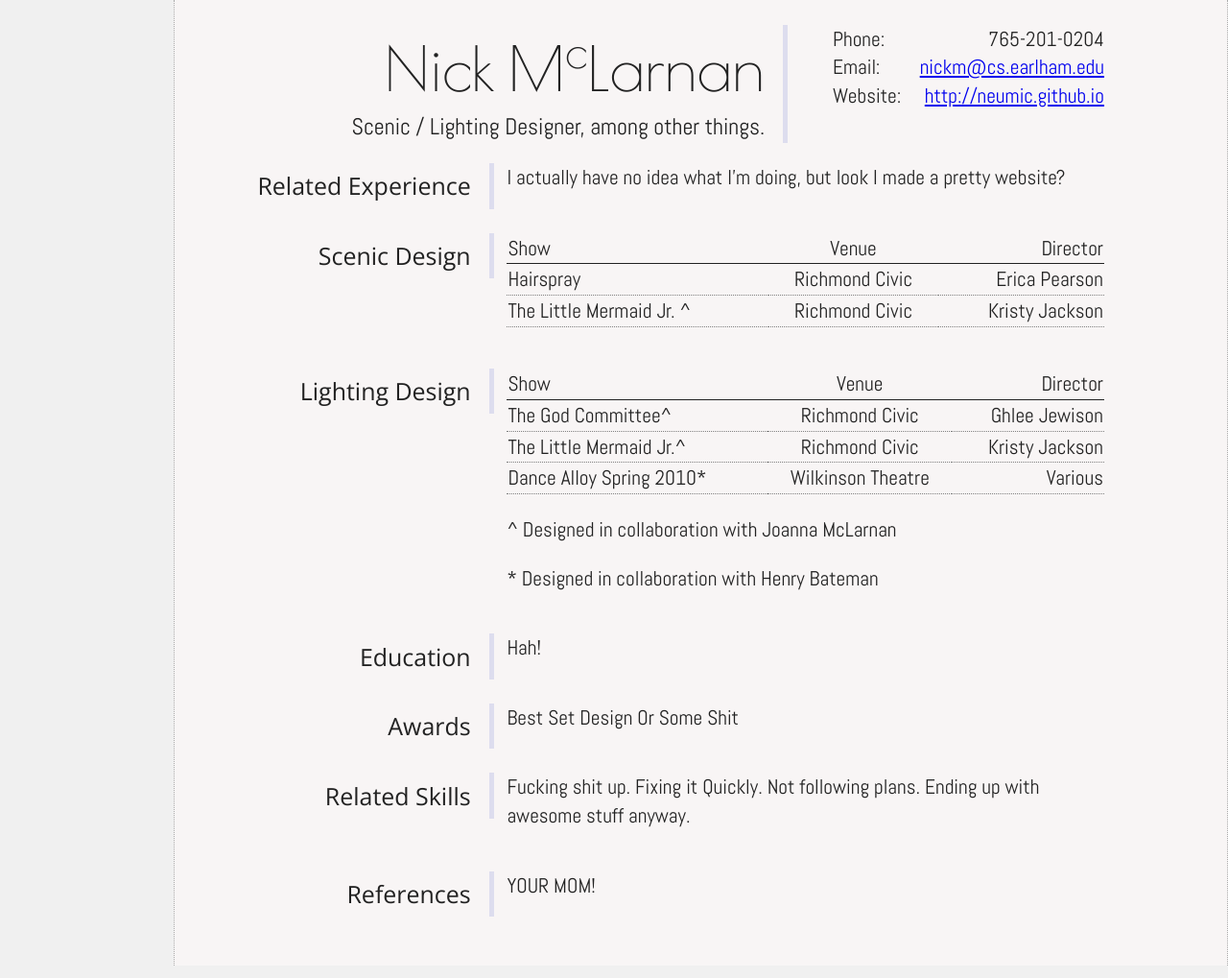
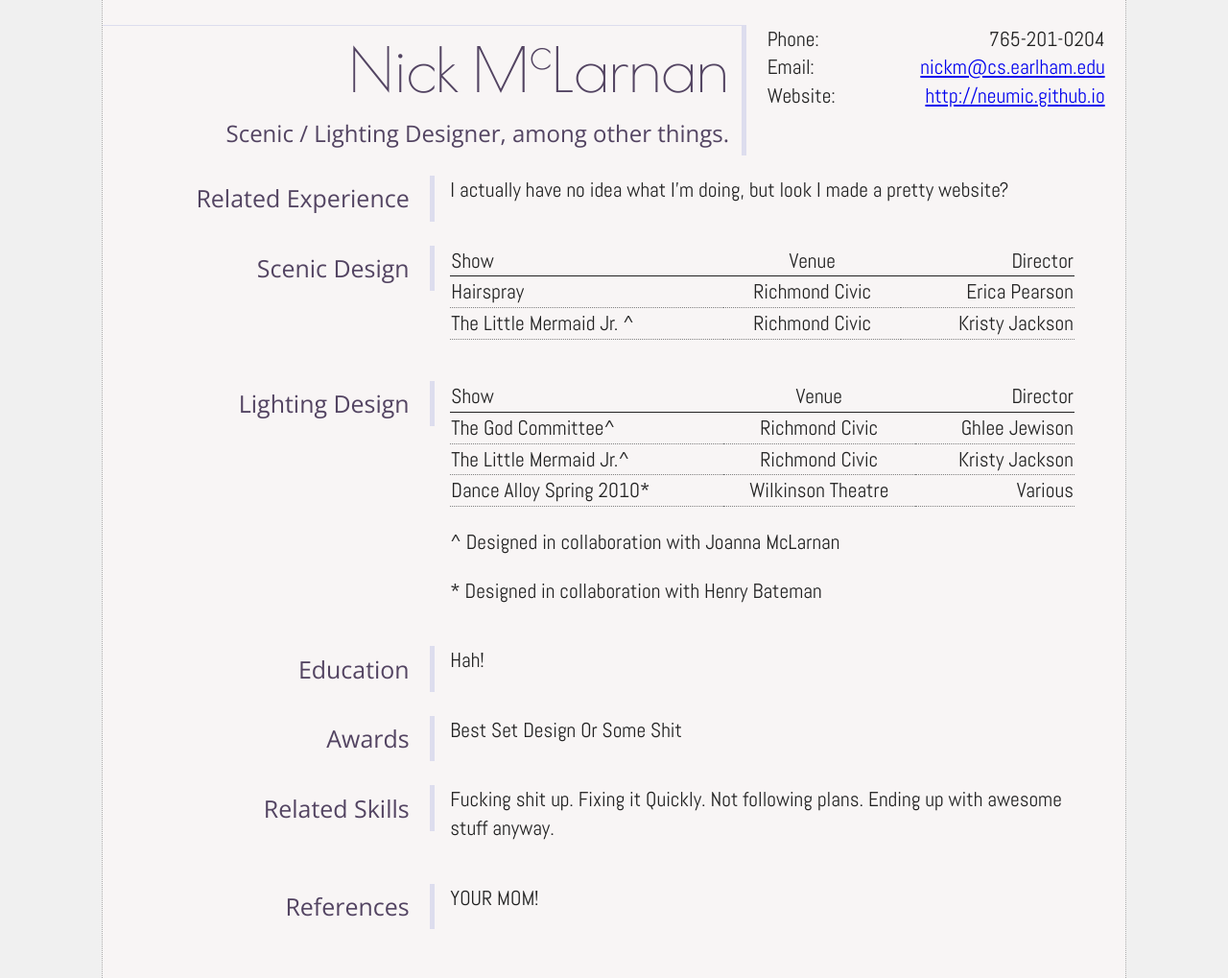
Before and after one commit to neumic/neumic.github.io_source, a Jekyll site: the page built from resume.html, in a window 1280 px wide. Shown: the whole page at 96% size. Built offline with Jekyll 4.4.1, drawn with Linux system fonts in a browser that asks for light colours; some web fonts are replaced.

Commit message:
changed some colors around and for fixes. really small screens still broken

```diff
--- a/css/main.css
+++ b/css/main.css
@@ -64,18 +64,27 @@ h1{
    font-weight: 400;
    font-size: 36pt;
    margin: 0;
+   border-top: 1px solid #DDE;
+   color: #534462;
 }
 
 h2{
-   font-family: 'Abel', sans-serif;
+   font-family: 'Open Sans', sans-serif;
    font-weight: 400;
    font-size: 16pt;
    margin: 0;
+   padding: 0.25em;
+   //background: #534462;
+   //color: #F0F0F0;
+   color: #534462;
 }
 
 h3{
    font-family: 'Open Sans', sans-serif;
    font-weight: 400;
+
+   //background: #EEF;
+   color: #534462;
 
    float: left;
    clear: left;
@@ -91,23 +100,23 @@ h3{
 
 section{
    width: 100%;
-   float: left;
-   clear: left;
+   clear: both;
    text-align: left;
-   margin-bottom: 1em;
+   margin-bottom: 2em;
 }
 
 table{
    margin-top: 0;
    margin-bottom: 1em;
    margin-left: 34%;
-   width: 66%;
+   width: 61%;
 }
 
 p{
    margin-top: 0;
    margin-bottom: 1em;
    margin-left: 34%;
+   width: 61%;
 }
 
 body{
@@ -127,12 +136,11 @@ hr{
 }
 
 #container {
-   float: right;
    background: #F8F5F5;
    max-width: 50em;
    padding-top: 2%;
-   padding-left: 2%;
-   padding-right: 10%;
+   padding-left: 0%;
+   padding-right: 0%;
    padding-bottom: 2%;
 
    margin-left: auto;
@@ -142,7 +150,9 @@ hr{
 }
 
 #contact {
-   width: 100%;
+   width: 80%;
+   margin-left: auto;
+   margin-right: auto;
 }
 
 #contact dt{
@@ -186,23 +196,27 @@ hr{
       float: left;
       margin-bottom: 1em;
       border-right: 5px solid #DDE;
+   }
+
+   h1{
       padding-right: 2%;
    }
 
-   h1{
-      width: 100%;
-      display: inline-block;
+   h2{
+      margin-left: 8%;
+      padding-right: 2%;
    }
 
-   h2{
-      width: %;
+   h3{
+      width: 25%;
+      margin-left: 5%;
    }
 
    #contact{
       margin: 0;
-      width: 30%;
-      float: right;
-      clear: right;
+      padding-left: 2%;
+      width: 33%;
+      float: left;
    }
 
 }
```
